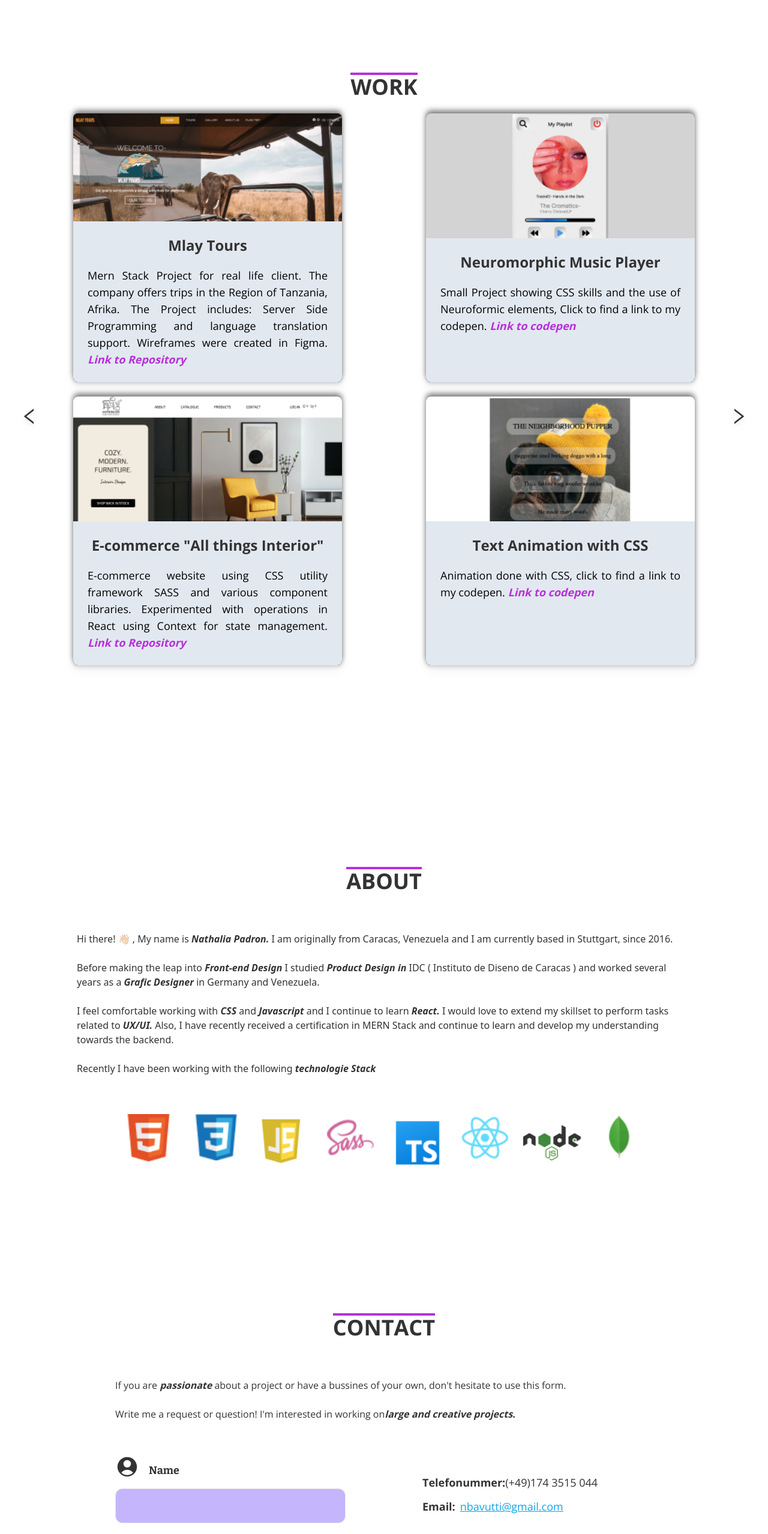
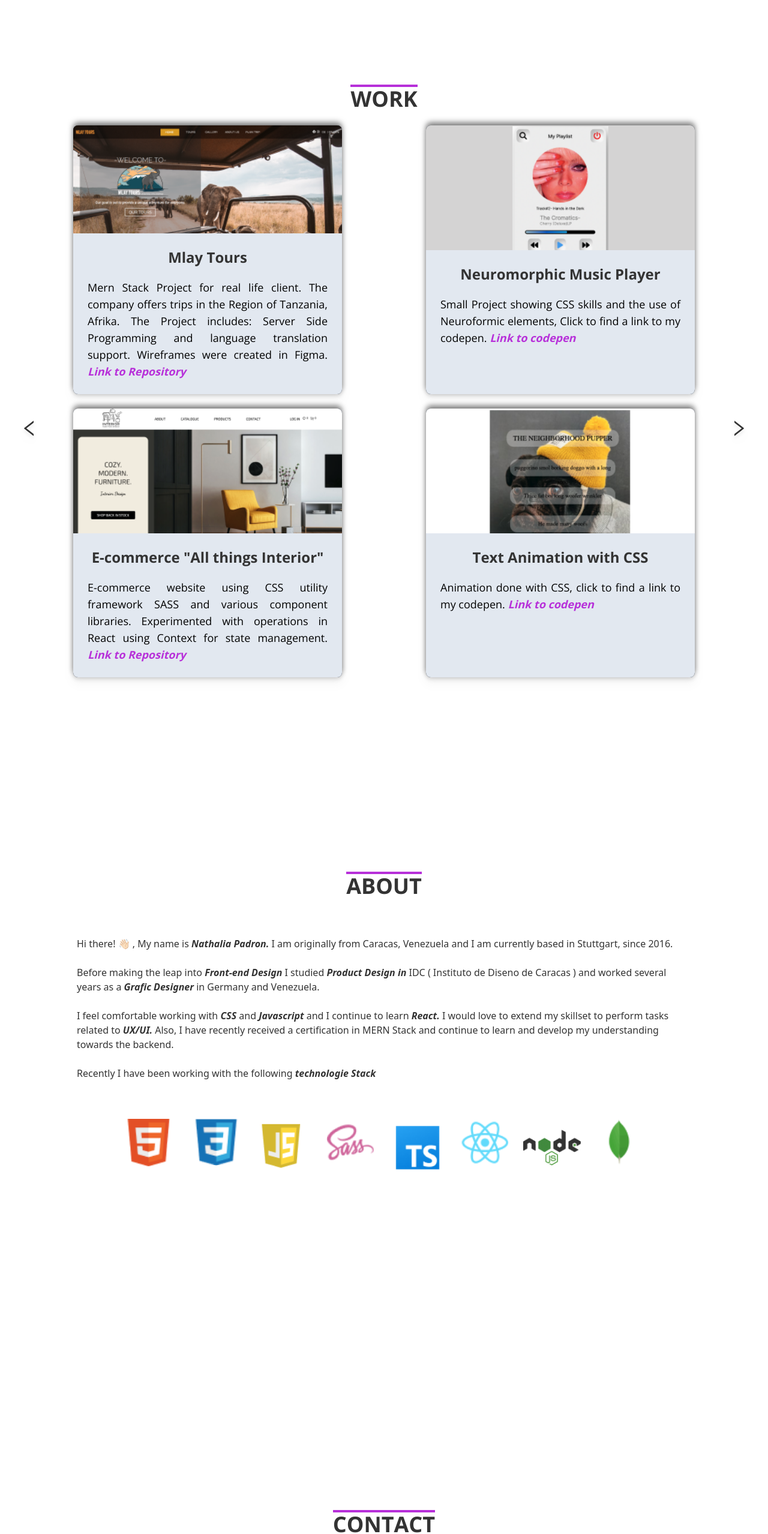
Before and after one commit to NattyDCI/portfolioFrontendDevNathaliaPadron, a React (Vite) app in the folder portfolioFrontendNathalia/: page / in a window 1280 px wide. Shown: the part 1340-3897 px from the top of the page at 60% size. Built offline with nearby package versions, Linux system fonts and the light colour scheme; a web font is replaced by a local one.

Commit message:
changes to responsiveness

```diff
--- /dev/null
+++ b/portfolioFrontendNathalia/src/assets/Behance.jsx
@@ -0,0 +1,11 @@
+import React from 'react'
+
+const Behance = ({addedStyles}) => {
+  return (
+    <svg width="40" height="40" className={`${addedStyles}`} viewBox="0 0 576 512">
+        <path d="M232 237.2c31.8-15.2 48.4-38.2 48.4-74 0-70.6-52.6-87.8-113.3-87.8H0v354.4h171.8c64.4 0 124.9-30.9 124.9-102.9 0-44.5-21.1-77.4-64.7-89.7zM77.9 135.9H151c28.1 0 53.4 7.9 53.4 40.5 0 30.1-19.7 42.2-47.5 42.2h-79v-82.7zm83.3 233.7H77.9V272h84.9c34.3 0 56 14.3 56 50.6 0 35.8-25.9 47-57.6 47zm358.5-240.7H376V94h143.7v34.9zM576 305.2c0-75.9-44.4-139.2-124.9-139.2-78.2 0-131.3 58.8-131.3 135.8 0 79.9 50.3 134.7 131.3 134.7 61.3 0 101-27.6 120.1-86.3H509c-6.7 21.9-34.3 33.5-55.7 33.5-41.3 0-63-24.2-63-65.3h185.1c.3-4.2.6-8.7.6-13.2zM390.4 274c2.3-33.7 24.7-54.8 58.5-54.8 35.4 0 53.2 20.8 56.2 54.8H390.4z"/>
+    </svg>
+  )
+}
+
+export default Behance
--- /dev/null
+++ b/portfolioFrontendNathalia/src/assets/Linkedin.jsx
@@ -0,0 +1,11 @@
+import React from 'react'
+
+const Linkedin = ({addedStyles}) => {
+  return (
+<svg className={`${addedStyles}`} width="40" height="40" viewBox="0 0 448 512">
+    <path d="M416 32H31.9C14.3 32 0 46.5 0 64.3v383.4C0 465.5 14.3 480 31.9 480H416c17.6 0 32-14.5 32-32.3V64.3c0-17.8-14.4-32.3-32-32.3zM135.4 416H69V202.2h66.5V416zm-33.2-243c-21.3 0-38.5-17.3-38.5-38.5S80.9 96 102.2 96c21.2 0 38.5 17.3 38.5 38.5 0 21.3-17.2 38.5-38.5 38.5zm282.1 243h-66.4V312c0-24.8-.5-56.7-34.5-56.7-34.6 0-39.9 27-39.9 54.9V416h-66.4V202.2h63.7v29.2h.9c8.9-16.8 30.6-34.5 62.9-34.5 67.2 0 79.7 44.3 79.7 101.9V416z"/>
+</svg>
+  )
+}
+
+export default Linkedin
--- a/portfolioFrontendNathalia/src/assets/index.js
+++ b/portfolioFrontendNathalia/src/assets/index.js
@@ -37,4 +37,7 @@
 export { default as DesignMinded } from "./DesignMinded.jsx";
 export { default as PersonIcon} from "./PersonIcon.jsx";
 export { default as EnvelopeIcon } from "./EnvelopeIcon.jsx";
-export { default as MessageIcon } from "./MessageIcon.jsx"
+export { default as MessageIcon } from "./MessageIcon.jsx";
+export { default as Behance } from "./Behance.jsx";
+export { default as Linkedin } from "./Linkedin.jsx";
+export { default as Github } from "./Github.jsx"
--- a/portfolioFrontendNathalia/src/components/Pages/About.jsx
+++ b/portfolioFrontendNathalia/src/components/Pages/About.jsx
@@ -12,7 +12,7 @@
 
   return (
     <div ref={aboutRef} className={`flex-col mb-24 w-full items-center justify-center `}>
-      <div id="about">
+      <div id="about" className='pt-5'>
         <h1  className='dark:text-white text-offDark border-t-4 mx-auto border-mainPurple w-fit text-center text-4xl font-opensans font-bold'>
             ABOUT
         </h1>
--- a/portfolioFrontendNathalia/src/components/Pages/Contact.jsx
+++ b/portfolioFrontendNathalia/src/components/Pages/Contact.jsx
@@ -11,15 +11,13 @@
 } from "../../assets";
 import emailjs from "@emailjs/browser";
 import { toast } from "react-toastify";
-import 'react-toastify/dist/ReactToastify.css';
+import "react-toastify/dist/ReactToastify.css";
 import StyledButton from "../StyledButton";
 import { navLinks } from "../../constants";
 import { MainContext } from "../../Context";
 
-
-
 const Contact = () => {
-  const { contactRef } = useContext(MainContext)
+  const { contactRef } = useContext(MainContext);
   const form = useRef();
   const buttonText = "Send";
 
@@ -37,31 +35,31 @@
         (result) => {
           console.log(result.text);
           toast("message has been sent!", {
-            progress:undefined,
+            progress: undefined,
             autoClose: 5000,
-
-
           });
         },
         (error) => {
           console.log(error.text);
         }
       );
-
   };
 
   return (
-    <div ref={contactRef} className={`flex-col pt-25 w-full items-center justify-center `}>
-      <div id="contact" className="pt-5">
-        <h1 className="dark-text-white text-offDark border-t-4 mx-auto border-mainPurple w-fit text-center text-4xl font-opensans font-bold">
-          CONTACT
-        </h1>
+    <div
+      ref={contactRef}
+      className={`flex-col w-full items-center justify-center pt-[20rem]`}
+    >
+      <div id="contact" className=" pt-5">
+        <div className="dark:text-white text-offDark text-center mx-auto text-4xl border-t-4  border-mainPurple  w-fit font-opensans font-bold">
+          <p>CONTACT</p>
+        </div>
       </div>
       <div
         className={`${layout.section} ${styles.flexCenter} flex-col py-20 w-full items-center justify-center`}
       >
         <div className={`flex flex-col w-[70%] `}>
-          <p className="font-opensans dark-text-white text-offDark text-2lg">
+          <p className="font-opensans dark:text-white text-offDark text-2lg">
             If you are{" "}
             <span className="font-opensans font-bold italic text-2lg">
               passionate
@@ -70,7 +68,7 @@
             use this form.{" "}
           </p>
           <br />
-          <p className="font-opensans dark-text-white text-offDark text-2lg">
+          <p className="font-opensans dark:text-white text-offDark text-2lg">
             Write me a request or question! I'm interested in working on
             <span className="font-opensans font-bold italic text-2lg">
               large and creative projects.
@@ -83,7 +81,7 @@
                 <div>
                   <label className="font-bitter dark-text-white text-offDark block text-lg font-bold my-4">
                     <div className="flex items-end">
-                      <PersonIcon addedStyles="mr-4 dark:fill-offWhite fill-offDark"/>
+                      <PersonIcon addedStyles="mr-4 dark:fill-offWhite fill-offDark" />
                       <p className="dark:text-white text-offDark">Name</p>
                     </div>
                   </label>
@@ -97,7 +95,7 @@
                 <div>
                   <label className="font-bitter dark-text-white text-offDark block text-lg font-bold my-4">
                     <div className="flex items-end">
-                      <EnvelopeIcon addedStyles="mr-4 dark:fill-offWhite fill-offDark"/>
+                      <EnvelopeIcon addedStyles="mr-4 dark:fill-offWhite fill-offDark" />
                       <p className="dark:text-white text-offDark">E-mail</p>
                     </div>
                   </label>
@@ -111,7 +109,7 @@
                 <div>
                   <label className="font-bitter dark-text-white text-offDark block text-lg font-bold my-4 ">
                     <div className="flex items-end">
-                      <MessageIcon addedStyles="mr-4 dark:fill-offWhite fill-offDark"/>
+                      <MessageIcon addedStyles="mr-4 dark:fill-offWhite fill-offDark" />
                       <p className="dark:text-white text-offDark">Message</p>
                     </div>
                   </label>
@@ -123,7 +121,12 @@
                   ></textarea>
                 </div>
                 <div className="flex justify-center items-center">
-                  < StyledButton parragraf={buttonText} width={`fit`} icon={paperplaneIcon} className="mt-10"/>
+                  <StyledButton
+                    parragraf={buttonText}
+                    width={`fit`}
+                    icon={paperplaneIcon}
+                    className="mt-10"
+                  />
                 </div>
               </form>
             </div>
--- a/portfolioFrontendNathalia/src/components/Pages/Footer.jsx
+++ b/portfolioFrontendNathalia/src/components/Pages/Footer.jsx
@@ -1,20 +1,21 @@
 import React from 'react';
-import { linkedInLogo, behanceLogo, githubLogo } from '../../assets';
+import { Linkedin, Behance, Github } from '../../assets';
 import styles, { layout } from "../../style"
+
 const Footer = () => {
   return (
     <div className={`${layout.section} w-full`}>
     	<div className="flex space-x-6 items-end w-[60%] mx-auto justify-between">
         	<a href="#">
-					<img src={linkedInLogo} alt="LinkedIn Logo" className='w-[30px]'/>
+				<Linkedin addedStyles="dark:fill-offWhite fill-offDark"/>
 			</a>
 
 			<a href="#">
-					<img src={behanceLogo} alt="behance Logo" className='w-[38px]'/>
+				<Behance addedStyles="dark:fill-offWhite fill-offDark" />
 			</a>
 
       		<a href="#">
-				<img src={githubLogo} alt="behance Logo" className='w-[32px]'/>
+				<Github addedStyles="dark:fill-offWhite fill-offDark"/>
 			</a>
 		</div>
     </div>
--- a/portfolioFrontendNathalia/src/components/Pages/ProjectSection.jsx
+++ b/portfolioFrontendNathalia/src/components/Pages/ProjectSection.jsx
@@ -10,10 +10,13 @@
   const [switchWork, setSwitchWork] = useState(true);
 
   return (
-    <div ref={workRef} className={`flex-col mb-8 w-full items-center justify-center pt-[40rem]`}>
-        <p className='dark:text-white text-offDark text-center mx-auto text-4xl border-t-4  border-mainPurple  w-fit font-opensans font-bold'>
-          WORK
-        </p>
+    <div ref={workRef} className={`flex-col w-["100%"] items-center justify-center  md:pt-[20rem] lg:pt-[40rem] pt-[48rem]`}>
+
+        <div id="work" className=' pt-5'>
+          <div className='dark:text-white text-offDark text-center mx-auto text-4xl border-t-4  border-mainPurple  w-fit font-opensans font-bold' >
+            <p>WORK</p>
+          </div>
+        </div>
         <div className='relative flex flex-column items-center justify-center content-center z-10 drop-shadow-lg '>
 
           {switchWork ? (
--- a/portfolioFrontendNathalia/src/components/ProjectCard.jsx
+++ b/portfolioFrontendNathalia/src/components/ProjectCard.jsx
@@ -2,7 +2,7 @@
 
 const ProjectCard = ({ img, title, para, url, repo, codepen }) => {
   return (
-    <div className='relative z-1 w-2xl min-h-[28rem] min-w-[28rem] mx-auto shadow-custom bg-gray-900 rounded-lg cursor-pointer transition ease-in duration-400 overflow-hidden'>
+    <div className='relative z-1 w-2xl w-[28rem] min-h-[28rem] min-w-[20rem] mx-auto shadow-custom bg-gray-900 rounded-lg cursor-pointer transition ease-in duration-400 overflow-hidden'>
       <div className='bg-gray-500'>
         <a href={url} target="_blank" rel="noreferrer">
           <img src={img} alt="preview thumbnail of a project" className='w-[100%] object-contain ease-in duration-300 shadow-xl opacity-100 hover:scale-110'/>
```
Also changed, not shown: portfolioFrontendNathalia/src/assets/Github.jsx (added, +11 -0 lines). Lines whose indentation alone changed are shown as unchanged.
